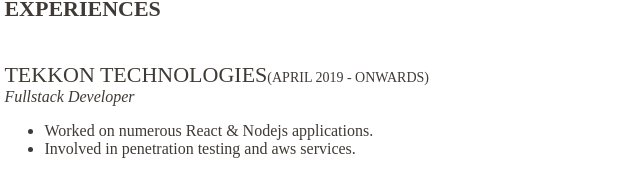
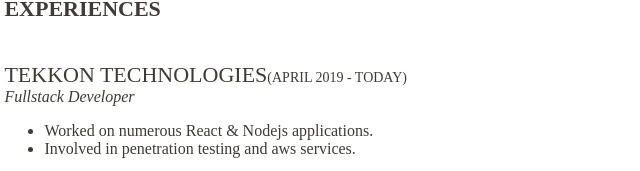
Before and after one commit to AnitaLama/AnitaLama.github.io, a plain HTML site: page index.html in a window 1280 px wide. Shown: the part 589-760 px from the top of the page, 502-1142 px from the left. Drawn offline with Linux system fonts and the light colour scheme.

Commit message:
Update index.html

```diff
--- a/index.html
+++ b/index.html
@@ -144,7 +144,7 @@
             <div class="experiences">
                <div class="experience">
                 <div class="title">
-                  Tekkon Technologies<span>(April 2019 - onwards)</span>
+                  Tekkon Technologies<span>(April 2019 - TODAY)</span>
                 </div>
                 <div class="subtitle">
                   Fullstack Developer
```
